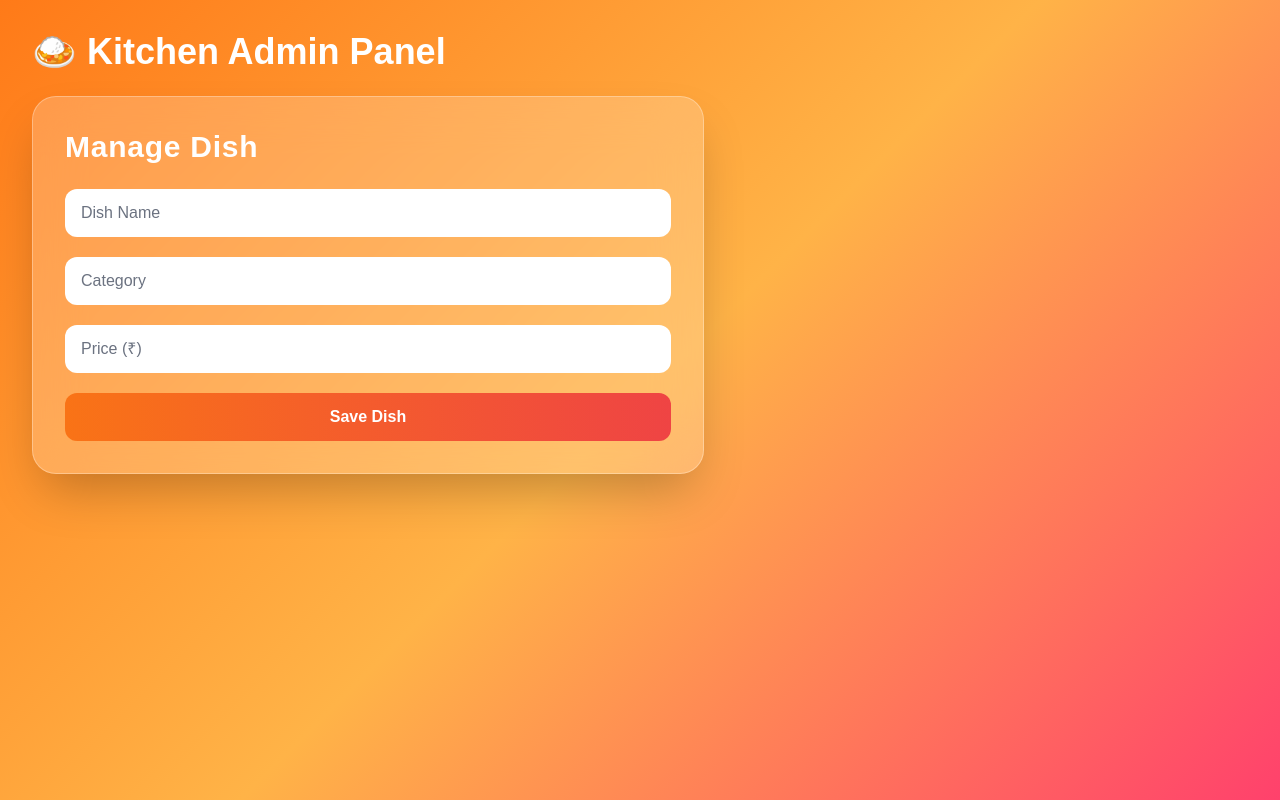
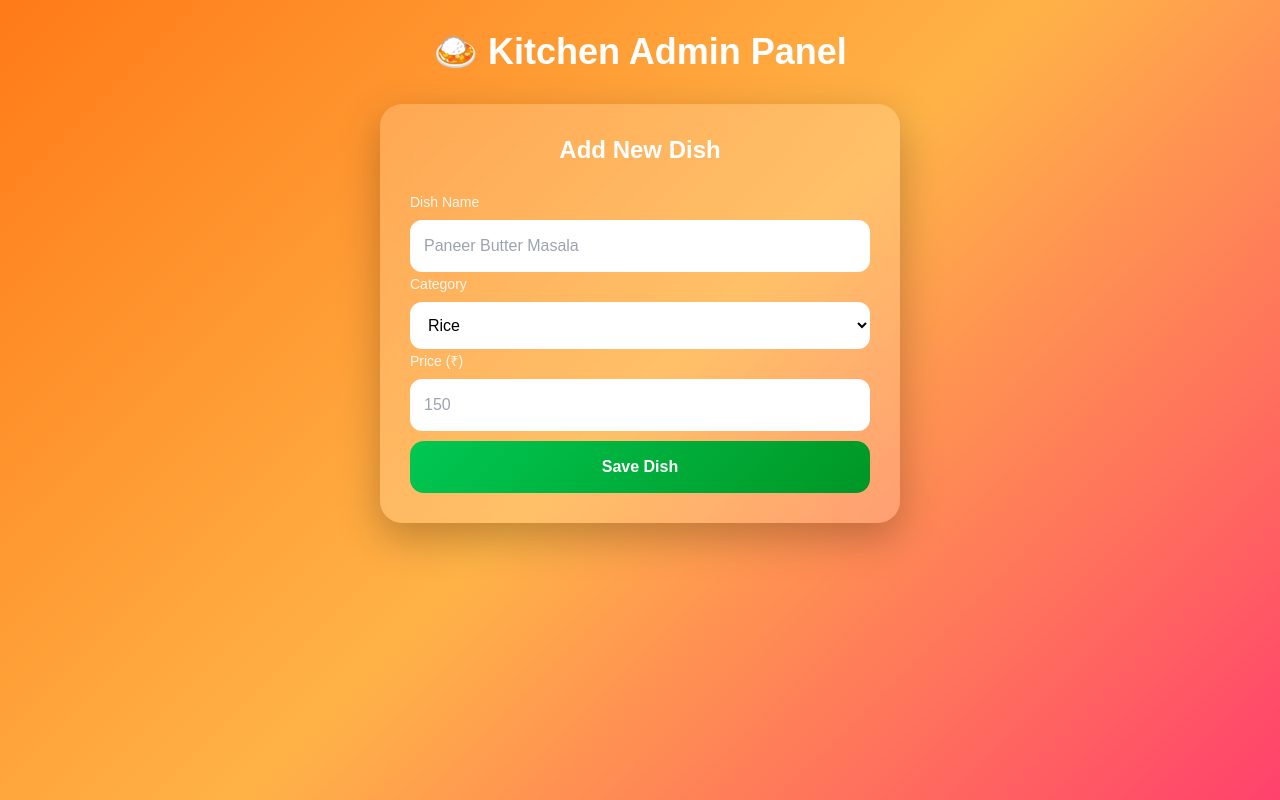
Before and after one commit to shoppluse/cksandeep, a plain HTML site: page menu.html in a window 1280 px wide. Drawn offline with nearby package versions, Linux system fonts and the light colour scheme; no server answers.

Commit message:
Update menu.html

```diff
--- a/menu.html
+++ b/menu.html
@@ -1,4 +1,5 @@
 <!DOCTYPE html>
+
 <html lang="en">
 <head>
 <meta charset="UTF-8">
@@ -14,100 +15,99 @@ font-family:sans-serif;
 color:white;
 }
 
-/* GLASS CARD */
-.card{
-background: rgba(255,255,255,0.15);
-backdrop-filter: blur(12px);
-border-radius:18px;
-padding:20px;
+/* FORM CARD */
+.form-card{
+background: rgba(255,255,255,0.18);
+backdrop-filter: blur(15px);
+border-radius:22px;
+padding:30px;
+max-width:520px;
+margin:auto;
+box-shadow:0 15px 40px rgba(0,0,0,0.25);
 }
 
-/* FORCE INPUT VISIBILITY */
-input{
-background:#ffffff !important;
-color:#000000 !important;
-padding:10px;
-border-radius:8px;
-margin-bottom:10px;
+/* INPUT STYLE */
+.input-field{
 width:100%;
+padding:14px;
+border-radius:12px;
+color:black;
+background:white;
+outline:none;
+margin-top:6px;
 }
 
-input::placeholder{
-color:#444 !important;
+.input-label{
+font-size:14px;
+opacity:0.9;
 }
 
-button{
-margin-top:8px;
+/* BUTTON */
+.save-btn{
+background: linear-gradient(135deg,#00c853,#009624);
+padding:14px;
+border-radius:14px;
+width:100%;
+font-weight:bold;
+margin-top:10px;
+transition:0.25s;
 }
+
+.save-btn:hover{
+transform:translateY(-2px);
+box-shadow:0 8px 20px rgba(0,0,0,0.25);
+}
+
+/* DISH CARD */
+.dish-card{
+background: rgba(255,255,255,0.2);
+backdrop-filter: blur(10px);
+padding:18px;
+border-radius:18px;
+transition:0.25s;
+}
+
+.dish-card:hover{
+transform:scale(1.03);
+box-shadow:0 10px 30px rgba(0,0,0,0.3);
+}
+
 </style>
+
 </head>
 
 <body class="p-8">
 
-<h1 class="text-4xl font-bold mb-6">🍛 Kitchen Admin Panel</h1>
+<h1 class="text-4xl font-bold mb-8 text-center">🍛 Kitchen Admin Panel</h1>
 
 <!-- ADD / EDIT FORM -->
-<!-- MODERN ADD / EDIT FORM -->
-<div class="relative max-w-2xl mb-12 p-8 rounded-3xl shadow-2xl backdrop-blur-xl bg-white/20 border border-white/30">
 
-<h2 class="text-3xl font-bold mb-6 tracking-wide">Manage Dish</h2>
+<div class="form-card mb-12">
 
-<div class="space-y-5">
+<h2 id="formTitle" class="text-2xl font-bold mb-6 text-center">Add New Dish</h2>
 
-    <div class="relative">
-        <input id="name" placeholder=" "
-        class="peer w-full bg-white/90 text-black px-4 py-3 rounded-xl focus:outline-none focus:ring-4 focus:ring-orange-400 transition" />
-        <label class="absolute left-4 top-3 text-gray-600 text-sm transition-all
-        peer-placeholder-shown:top-3
-        peer-placeholder-shown:text-base
-        peer-placeholder-shown:text-gray-500
-        peer-focus:top-[-10px]
-        peer-focus:text-sm
-        peer-focus:text-orange-600">
-        Dish Name
-        </label>
-    </div>
+<label class="input-label">Dish Name</label> <input id="name" class="input-field" placeholder="Paneer Butter Masala">
 
-    <div class="relative">
-        <input id="category" placeholder=" "
-        class="peer w-full bg-white/90 text-black px-4 py-3 rounded-xl focus:outline-none focus:ring-4 focus:ring-orange-400 transition" />
-        <label class="absolute left-4 top-3 text-gray-600 text-sm transition-all
-        peer-placeholder-shown:top-3
-        peer-placeholder-shown:text-base
-        peer-placeholder-shown:text-gray-500
-        peer-focus:top-[-10px]
-        peer-focus:text-sm
-        peer-focus:text-orange-600">
-        Category
-        </label>
-    </div>
+<label class="input-label">Category</label> <select id="category" class="input-field">
 
-    <div class="relative">
-        <input id="price" type="number" placeholder=" "
-        class="peer w-full bg-white/90 text-black px-4 py-3 rounded-xl focus:outline-none focus:ring-4 focus:ring-orange-400 transition" />
-        <label class="absolute left-4 top-3 text-gray-600 text-sm transition-all
-        peer-placeholder-shown:top-3
-        peer-placeholder-shown:text-base
-        peer-placeholder-shown:text-gray-500
-        peer-focus:top-[-10px]
-        peer-focus:text-sm
-        peer-focus:text-orange-600">
-        Price (₹)
-        </label>
-    </div>
+<option>Rice</option>
+<option>Curry</option>
+<option>Breads</option>
+<option>Chinese</option>
+<option>Beverage</option>
+<option>Dessert</option>
+</select>
 
-    <button onclick="saveDish()"
-    class="w-full bg-gradient-to-r from-orange-500 to-red-500 hover:scale-105 hover:shadow-xl transition-all duration-300 text-white font-semibold py-3 rounded-xl">
-    Save Dish
-    </button>
+<label class="input-label">Price (₹)</label> <input id="price" type="number" class="input-field" placeholder="150">
 
-</div>
+<button onclick="saveDish()" class="save-btn">Save Dish</button>
 
 <input type="hidden" id="dishId">
 
 </div>
 
 <!-- MENU -->
+
 <div id="menu-list" class="grid md:grid-cols-3 gap-6"></div>
 
 <script>
@@ -123,15 +123,17 @@ container.innerHTML="";
 
 dishes.forEach(dish=>{
 const card=document.createElement("div");
-card.className="card";
+card.className="dish-card";
 
 card.innerHTML=`
-<h2 class="text-xl font-bold">${dish.name}</h2>
-<p>Category: ${dish.category}</p>
+<h2 class="text-xl font-bold mb-2">${dish.name}</h2>
+<p class="opacity-80">${dish.category}</p>
 <p class="text-lg font-semibold mb-3">₹${dish.price}</p>
 
-<button onclick='editDish(${JSON.stringify(dish)})' class="bg-yellow-400 px-3 py-1 rounded mr-2">Edit</button>
+<div class="flex gap-2">
+<button onclick='editDish(${JSON.stringify(dish)})' class="bg-yellow-400 text-black px-3 py-1 rounded">Edit</button>
 <button onclick="deleteDish('${dish._id}')" class="bg-red-500 px-3 py-1 rounded">Delete</button>
+</div>
 `;
 
 container.appendChild(card);
@@ -158,6 +160,7 @@ method:"PUT",
 headers:{"Content-Type":"application/json"},
 body:JSON.stringify(data)
 });
+document.getElementById("formTitle").innerText="Add New Dish";
 }else{
 await fetch(API,{
 method:"POST",
@@ -175,10 +178,12 @@ loadMenu();
 }
 
 function editDish(dish){
+document.getElementById("formTitle").innerText="Edit Dish";
 document.getElementById("dishId").value=dish._id;
 document.getElementById("name").value=dish.name;
 document.getElementById("category").value=dish.category;
 document.getElementById("price").value=dish.price;
+window.scrollTo({top:0,behavior:"smooth"});
 }
 
 async function deleteDish(id){
```
